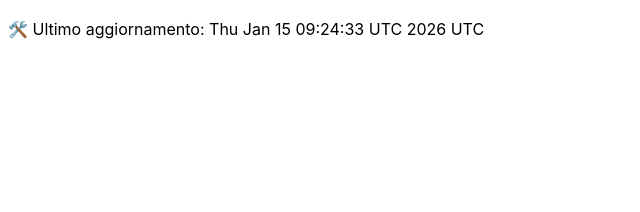
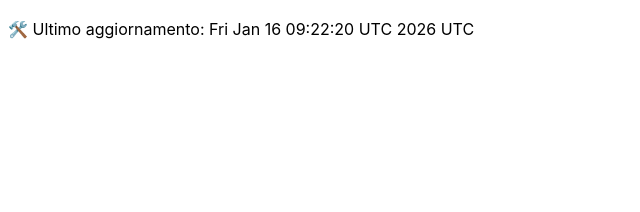
Before and after one commit to DanteTrb/DanteTrb.github.io, a Jekyll site: the page built from badges.md, in a window 1280 px wide. Shown: the top 212 px of the page, without its empty margins (0-640 px from the left). Built offline with Jekyll 4.4.1, drawn with Linux system fonts in a browser that asks for light colours; our own code applies the rules of GitHub Pages for plain Markdown files.

Commit message:
🛠️ Aggiornamento automatico badge

```diff
--- a/badges.md
+++ b/badges.md
@@ -1 +1 @@
-🛠️ Ultimo aggiornamento: Thu Jan 15 09:24:33 UTC 2026 UTC
+🛠️ Ultimo aggiornamento: Fri Jan 16 09:22:20 UTC 2026 UTC
```
